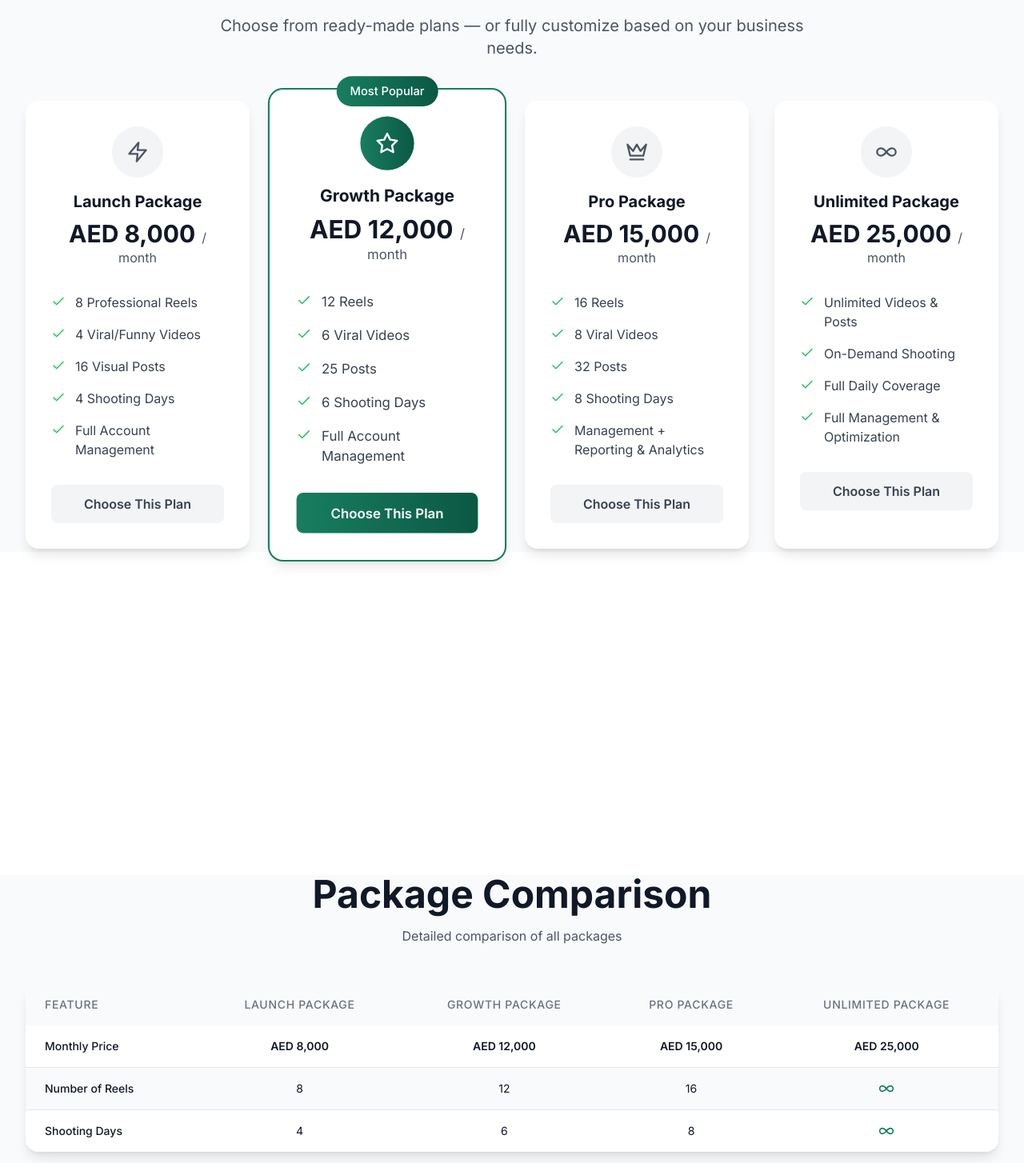
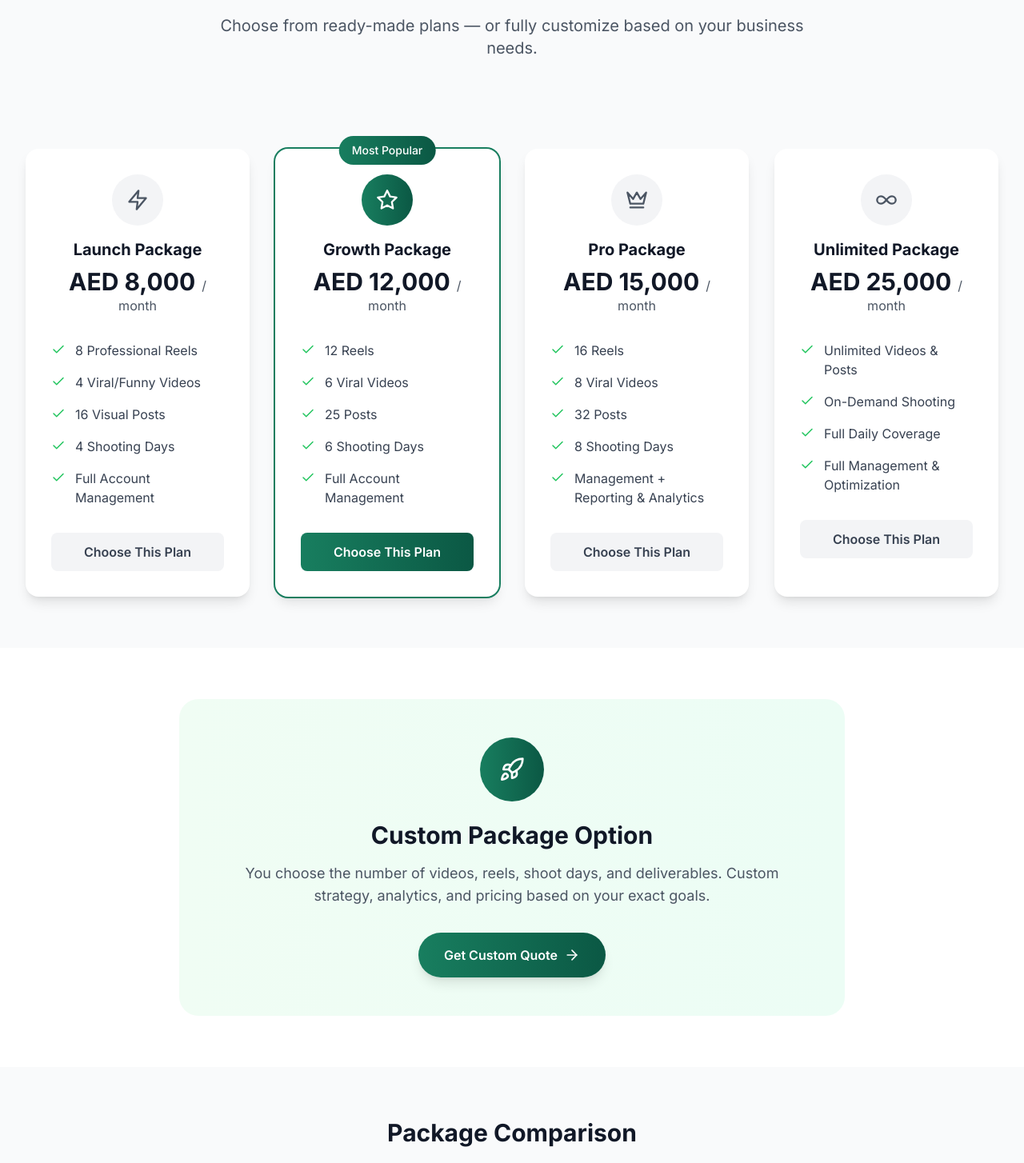
Before and after one commit to Abddo17/yanas, a React (Vite) app: page /packages in a window 1280 px wide. Shown: the part 182-1636 px from the top of the page at 80% size. Built offline with nearby package versions, Linux system fonts and the light colour scheme.

Commit message:
2nd commit in branchAnas

```diff
--- a/src/pages/Packages.jsx
+++ b/src/pages/Packages.jsx
@@ -1,12 +1,11 @@
-import React, { useEffect, useRef, useState } from 'react';
+import React, { useRef, useState } from 'react';
 import { Check, Star, ArrowRight, Zap, Crown, Rocket, Infinity } from 'lucide-react';
 import { useLanguage } from '../contexts/LanguageContext.jsx';
-import { useAnimation } from '../contexts/AnimationContext.jsx';
+import { motion } from 'framer-motion';
 import { content } from '../data/content.js';
 
 const Packages = () => {
   const { language, isArabic } = useLanguage();
-  const { animateOnScroll } = useAnimation();
   const t = content[language];
   const packagesRef = useRef();
   const customRef = useRef();
@@ -20,13 +19,27 @@ const Packages = () => {
     3: Infinity,
   };
 
-  useEffect(() => {
-    animateOnScroll(packagesRef.current, {
-      from: { y: 50, opacity: 0 },
-      to: { y: 0, opacity: 1, duration: 1, stagger: 0.2 },
-    });
-    animateOnScroll(customRef.current);
-  }, [animateOnScroll]);
+  const containerVariants = {
+    hidden: { opacity: 0, y: 50 },
+    visible: {
+      opacity: 1,
+      y: 0,
+      transition: {
+        duration: 1,
+        staggerChildren: 0.2,
+      },
+    },
+  };
+
+  const itemVariants = {
+    hidden: { opacity: 0, y: 50 },
+    visible: { opacity: 1, y: 0 },
+  };
+
+  const customSectionVariants = {
+    hidden: { opacity: 0, y: 50 },
+    visible: { opacity: 1, y: 0, transition: { duration: 0.8 } },
+  };
 
   const handleCardClick = (index) => {
     setSelectedPlan(index);
@@ -37,26 +50,44 @@ const Packages = () => {
     <div className="min-h-screen pt-20 bg-gray-50">
       {/* Title */}
       <div className="max-w-7xl mx-auto px-4 sm:px-6 lg:px-8 text-center py-12">
-        <h1 className="text-4xl md:text-5xl font-bold text-gray-900 mb-6">
+        <motion.h1
+          initial={{ opacity: 0, y: 20 }}
+          animate={{ opacity: 1, y: 0 }}
+          transition={{ duration: 0.8 }}
+          className="text-4xl md:text-5xl font-bold text-gray-900 mb-6"
+        >
           {t.packages.title}
-        </h1>
-        <p className="text-xl text-gray-600 max-w-3xl mx-auto">
+        </motion.h1>
+        <motion.p
+          initial={{ opacity: 0, y: 20 }}
+          animate={{ opacity: 1, y: 0 }}
+          transition={{ duration: 0.8, delay: 0.2 }}
+          className="text-xl text-gray-600 max-w-3xl mx-auto"
+        >
           {t.packages.subtitle}
-        </p>
+        </motion.p>
       </div>
 
       {/* Packages Grid */}
-      <section className="py-1">
+      <section className="py-16">
         <div className="max-w-7xl mx-auto px-4 sm:px-6 lg:px-8">
-          <div ref={packagesRef} className="grid grid-cols-1 md:grid-cols-2 lg:grid-cols-4 gap-8">
+          <motion.div
+            ref={packagesRef}
+            variants={containerVariants}
+            initial="hidden"
+            whileInView="visible"
+            viewport={{ once: true, amount: 0.2 }}
+            className="grid grid-cols-1 md:grid-cols-2 lg:grid-cols-4 gap-8"
+          >
             {t.packages.plans.map((plan, index) => {
               const IconComponent = packageIcons[index];
               const isPopular = plan.popular;
               const isSelected = selectedPlan === index;
 
               return (
-                <div
+                <motion.div
                   key={index}
+                  variants={itemVariants}
                   className={`relative bg-white rounded-2xl shadow-lg hover:shadow-2xl transition-all duration-300 transform hover:-translate-y-2 ${
                     isPopular ? 'ring-2 ring-primary-500 scale-105' : ''
                   } ${isSelected && showDetails ? 'ring-2 ring-emerald-500' : ''}`}
@@ -107,10 +138,10 @@ const Packages = () => {
                       {isArabic ? 'اختر هذه الباقة' : 'Choose This Plan'}
                     </button>
                   </div>
-                </div>
+                </motion.div>
               );
             })}
-          </div>
+          </motion.div>
         </div>
       </section>
 
@@ -118,7 +149,12 @@ const Packages = () => {
       {showDetails && (
         <section className="pb-0 bg-white">
           <div className="max-w-4xl mx-auto px-4 sm:px-6 lg:px-8">
-            <div className="bg-gray-50 rounded-2xl p-8 text-center">
+            <motion.div
+              initial={{ opacity: 0, y: 20 }}
+              animate={{ opacity: 1, y: 0 }}
+              transition={{ duration: 0.6 }}
+              className="bg-gray-50 rounded-2xl p-8 text-center"
+            >
               <h2 className="text-2xl font-bold text-gray-900 mb-4">
                 {t.packages.plans[selectedPlan].name} {isArabic ? 'تفاصيل الباقة' : 'Package Details'}
               </h2>
@@ -145,15 +181,22 @@ const Packages = () => {
               >
                 {isArabic ? 'إخفاء التفاصيل' : 'Hide Details'}
               </button>
-            </div>
+            </motion.div>
           </div>
         </section>
       )}
 
       {/* Custom Package Section */}
-      <section className="py-1 bg-white">
+      <section className="py-16 bg-white">
         <div className="max-w-4xl mx-auto px-4 sm:px-6 lg:px-8">
-          <div ref={customRef} className="bg-gradient-to-r from-primary-50 to-emerald-50 rounded-3xl p-8 md:p-12 text-center">
+          <motion.div
+            ref={customRef}
+            variants={customSectionVariants}
+            initial="hidden"
+            whileInView="visible"
+            viewport={{ once: true, amount: 0.2 }}
+            className="bg-gradient-to-r from-primary-50 to-emerald-50 rounded-3xl p-8 md:p-12 text-center"
+          >
             <div className="w-20 h-20 bg-gradient-to-r from-primary-500 to-emerald-600 rounded-full flex items-center justify-center mx-auto mb-6">
               <Rocket className="text-white" size={32} />
             </div>
@@ -169,22 +212,40 @@ const Packages = () => {
               {isArabic ? 'احصل على عرض مخصص' : 'Get Custom Quote'}
               <ArrowRight className={`ml-2 ${isArabic ? 'rotate-180 mr-2 ml-0' : ''}`} size={20} />
             </button>
-          </div>
+          </motion.div>
         </div>
       </section>
 
       {/* Comparison Table */}
-      <section className="pb-11 bg-gray-50">
+      <section className="py-16 bg-gray-50">
         <div className="max-w-7xl mx-auto px-4 sm:px-6 lg:px-8">
           <div className="text-center mb-12">
-            <h2 className="text-5xl font-bold text-gray-900 mb-4">
+            <motion.h2
+              initial={{ opacity: 0, y: 20 }}
+              whileInView={{ opacity: 1, y: 0 }}
+              transition={{ duration: 0.8 }}
+              viewport={{ once: true }}
+              className="text-3xl font-bold text-gray-900 mb-4"
+            >
               {isArabic ? 'مقارنة الباقات' : 'Package Comparison'}
-            </h2>
-            <p className="text-gray-600">
+            </motion.h2>
+            <motion.p
+              initial={{ opacity: 0, y: 20 }}
+              whileInView={{ opacity: 1, y: 0 }}
+              transition={{ duration: 0.8, delay: 0.2 }}
+              viewport={{ once: true }}
+              className="text-gray-600"
+            >
               {isArabic ? 'مقارنة تفصيلية بين جميع الباقات' : 'Detailed comparison of all packages'}
-            </p>
+            </motion.p>
           </div>
-          <div className="bg-white rounded-2xl shadow-lg overflow-hidden">
+          <motion.div
+            initial={{ opacity: 0, y: 20 }}
+            whileInView={{ opacity: 1, y: 0 }}
+            transition={{ duration: 0.8 }}
+            viewport={{ once: true }}
+            className="bg-white rounded-2xl shadow-lg overflow-hidden"
+          >
             <div className="overflow-x-auto">
               <table className="w-full">
                 <thead className="bg-gray-50">
@@ -241,22 +302,40 @@ const Packages = () => {
                 </tbody>
               </table>
             </div>
-          </div>
+          </motion.div>
         </div>
       </section>
 
       {/* CTA Section */}
       <section className="py-20 bg-gradient-to-r from-primary-600 to-emerald-600">
         <div className="max-w-4xl mx-auto px-4 sm:px-6 lg:px-8 text-center">
-          <h2 className="text-3xl md:text-4xl font-bold text-white mb-6">
+          <motion.h2
+            initial={{ opacity: 0, y: 20 }}
+            whileInView={{ opacity: 1, y: 0 }}
+            transition={{ duration: 0.8 }}
+            viewport={{ once: true }}
+            className="text-3xl md:text-4xl font-bold text-white mb-6"
+          >
             {isArabic ? 'جاهز لاختيار باقتك؟' : 'Ready to Choose Your Package?'}
-          </h2>
-          <p className="text-xl text-primary-100 mb-8">
+          </motion.h2>
+          <motion.p
+            initial={{ opacity: 0, y: 20 }}
+            whileInView={{ opacity: 1, y: 0 }}
+            transition={{ duration: 0.8, delay: 0.2 }}
+            viewport={{ once: true }}
+            className="text-xl text-primary-100 mb-8"
+          >
             {isArabic
               ? 'ابدأ رحلتك معنا اليوم واحصل على محتوى استثنائي'
               : 'Start your journey with us today and get exceptional content'}
-          </p>
-          <div className="flex flex-col sm:flex-row gap-4 justify-center">
+          </motion.p>
+          <motion.div
+            initial={{ opacity: 0, y: 20 }}
+            whileInView={{ opacity: 1, y: 0 }}
+            transition={{ duration: 0.8, delay: 0.4 }}
+            viewport={{ once: true }}
+            className="flex flex-col sm:flex-row gap-4 justify-center"
+          >
             <button
               className="inline-flex items-center px-8 py-4 bg-white text-primary-600 font-semibold rounded-full hover:bg-primary-50 transition-all duration-300 transform hover:scale-105 shadow-lg"
             >
@@ -268,7 +347,7 @@ const Packages = () => {
             >
               {isArabic ? 'احجز استشارة مجانية' : 'Book Free Consultation'}
             </button>
-          </div>
+          </motion.div>
         </div>
       </section>
     </div>
```
